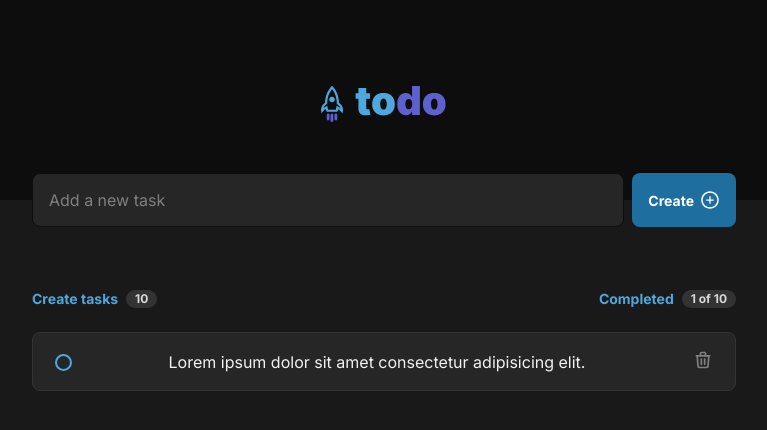
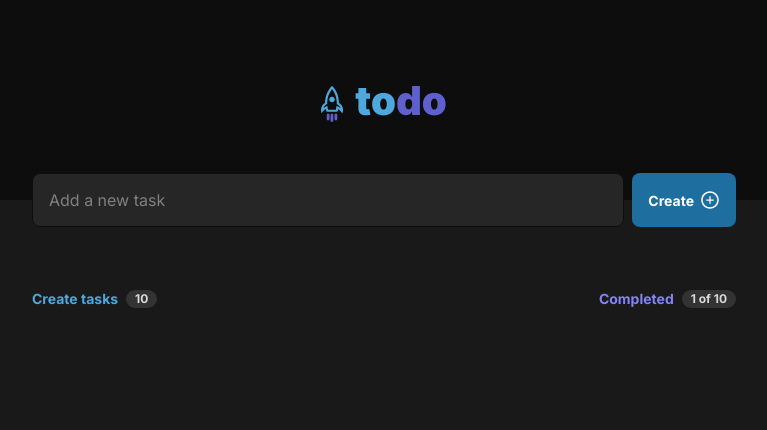
Before and after one commit to Robson-Carvalho/todo-list, a React (Vite) app: page / in a window 1280 px wide. Shown: the top 430 px of the page, without its empty margins (256-1023 px from the left). Built offline with nearby package versions, Linux system fonts and the light colour scheme.

Commit message:
:package: function add task added

```diff
--- a/src/components/Header/index.jsx
+++ b/src/components/Header/index.jsx
@@ -1,14 +1,28 @@
 import { Container, Form, Input, Button } from './styles'
 import { AiOutlinePlusCircle } from 'react-icons/ai'
 import logoImg from '../../assets/logo.svg'
+import { useState } from 'react'
 
-export const Header = () => {
+export const Header = ({ onHandleAddTask }) => {
+  const [title, setTitle] = useState("")
+
+  const handleSubmit = (event) => {
+    event.preventDefault();
+    onHandleAddTask(title)
+    setTitle("")
+  }
+
   return (
     <>
       <Container>
         <img src={logoImg} alt="Logo todo list" />
-        <Form>
-          <Input placeholder="Add a new task" type="text" />
+        <Form onSubmit={handleSubmit}>
+          <Input
+            placeholder="Add a new task"
+            type="text"
+            value={title}
+            onChange={e => setTitle(e.target.value)}
+          />
           <Button>
             Create
             <AiOutlinePlusCircle size={20} />
--- a/src/components/Task/index.jsx
+++ b/src/components/Task/index.jsx
@@ -1,15 +1,15 @@
-import { Container, CheckContainer, DeleteButton } from './styles'
+import { Container, CheckContainer, DeleteButton, Div } from './styles'
 import { TbTrash } from 'react-icons/tb'
 
-export const Task = () => {
+export const Task = ({ task }) => {
   return (
     <>
       <Container>
         <CheckContainer>
-          <div />
+          <Div />
         </CheckContainer>
 
-        <p>Lorem ipsum dolor sit amet consectetur adipisicing elit.</p>
+        <p>{task.title}</p>
 
         <DeleteButton>
           <TbTrash size={20} />
--- a/src/components/Task/styles.jsx
+++ b/src/components/Task/styles.jsx
@@ -10,6 +10,7 @@ export const Container = styled.div`
   align-items: center;
   justify-content: space-between;
   gap: 12px;
+  margin-bottom: 12px;
 `
 
 export const CheckContainer = styled.button`
@@ -18,23 +19,23 @@ export const CheckContainer = styled.button`
   background: none;
   border: none;
 
-  div {
-    width: 17.45px;
-    height: 17.45px;
-    border-radius: 999px;
-    border: 2px solid #4EA8DE;
-    cursor: pointer;
-    transition: outline .02s;
-
-    &:hover{
-      outline: 2px solid rgba(255, 255, 255, 0.3);
-    }
-  }
-
   svg {
     width: 100%;
     height: 100%;
     color: #5E60CE;
+  }
+`
+
+export const Div = styled.div`
+  width: 17.45px;
+  height: 17.45px;
+  border-radius: 999px;
+  border: 2px solid #4EA8DE;
+  cursor: pointer;
+  transition: outline .02s;
+
+  &:hover{
+   outline: 2px solid rgba(255, 255, 255, 0.3);
   }
 `
 
--- a/src/components/Tasks/index.jsx
+++ b/src/components/Tasks/index.jsx
@@ -1,8 +1,7 @@
 import { Section, Header, Div } from './styles'
 import { Task } from '../Task'
 
-export const Tasks = () => {
-
+export const Tasks = ({ tasks }) => {
   const isCompleted = {
     color: '#8284FA',
   }
@@ -16,11 +15,12 @@ export const Tasks = () => {
             <span>10</span>
           </Div>
           <Div>
-            <p>Completed</p>
+            <p style={isCompleted}>Completed</p>
             <span>1 of 10</span>
           </Div>
         </Header>
-        <Task />
+
+        {tasks.map(task => <Task key={task.id} task={task} />)}
       </Section>
     </>
   )
--- a/src/pages/Home/index.jsx
+++ b/src/pages/Home/index.jsx
@@ -1,11 +1,26 @@
+import { useState } from 'react'
 import { Header } from '../../components/Header'
 import { Tasks } from '../../components/Tasks'
 
 export const Home = () => {
+  const [tasks, setTasks] = useState([])
+
+  const handleAddTask = (taskTitle) => {
+    const newTask = {
+      id: crypto.randomUUID(),
+      title: taskTitle,
+      isCompleted: false
+    }
+
+    setTasks((prevState) => [...prevState, newTask]);
+  }
+
   return (
     <>
-      <Header />
-      <Tasks />
+      <Header onHandleAddTask={handleAddTask} />
+      <Tasks
+        tasks={tasks}
+      />
     </>
   )
 }
```
